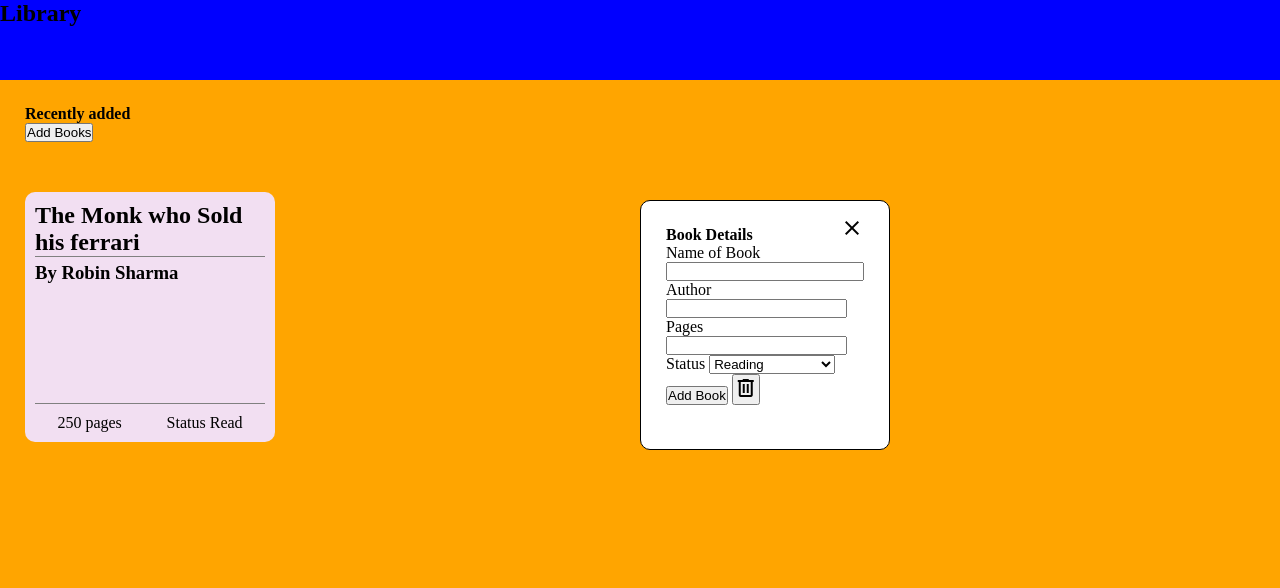
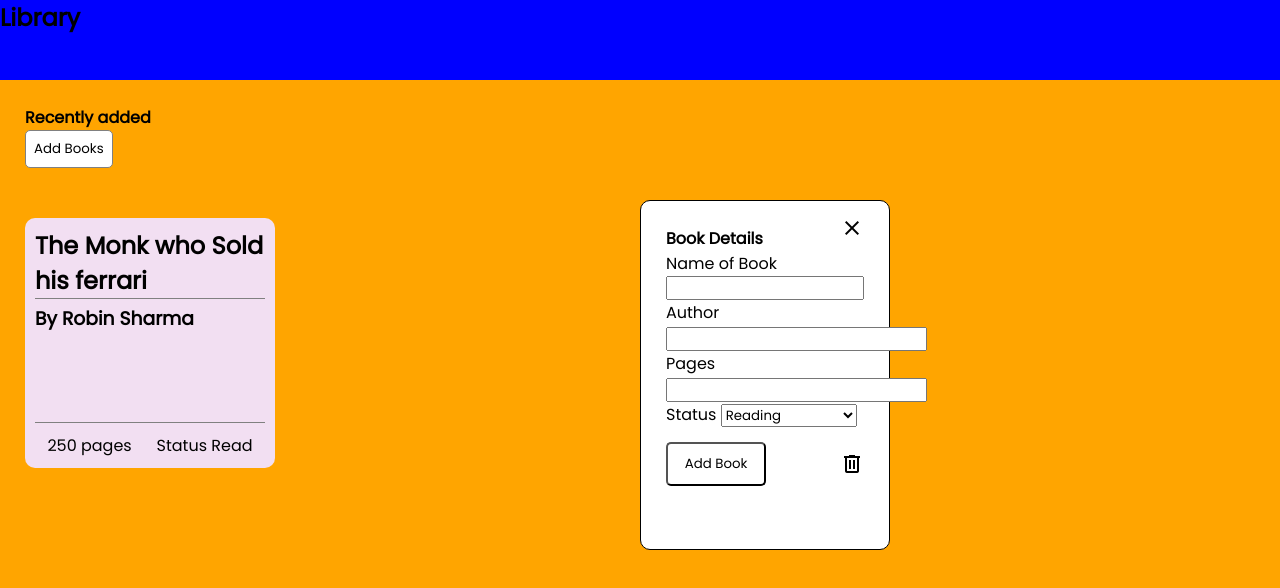
Before and after one commit to varadtote/Library, a plain HTML site: page index.html in a window 1280 px wide. Both pictures are taken after a click on the button "Add Books". Drawn offline with nearby package versions, Linux system fonts and the light colour scheme.

Commit message:
Modal Opening and closing added

```diff
--- a/index.html
+++ b/index.html
@@ -22,7 +22,7 @@
     <main>
       <div class="controls">
         <h4>Recently added</h4>
-        <button id="addBook">Add Books</button>
+        <button id="addBook" onclick="ModalOpen()">Add Books</button>
       </div>
       <div class="books">
         <div class="book">
@@ -38,7 +38,7 @@
       </div>
     </main>
     <div id="mymodal" class="modal">
-      <button id="closebuttons">
+      <button id="closebuttons" onclick="ModalClose()">
         <span class="material-symbols-outlined"> close </span>
       </button>
       <h4>Book Details</h4>
@@ -71,5 +71,6 @@
         </button>
       </form>
     </div>
+    <script src="main.js"></script>
   </body>
 </html>
--- a/main.js
+++ b/main.js
@@ -11,3 +11,15 @@ function BookInfo(BookName, Author, Totalpages, status) {
 
 const Book1 = new BookInfo("The Hobbit", "JRR", 59, "not read")
 console.log(Book1.info())
+
+
+// popup modal open
+
+function ModalOpen() {
+    // console.log("Clicked")
+    document.querySelector(".modal").style.display = 'revert';
+}
+function ModalClose() {
+    // console.log("Clicked")
+    document.querySelector(".modal").style.display = 'none';
+}
--- a/style.css
+++ b/style.css
@@ -1,9 +1,10 @@
-
+@import url('https://fonts.googleapis.com/css2?family=Poppins&display=swap');
 
 * {
     margin: 0;
     padding: 0;
     box-sizing: border-box;
+    font-family: 'Poppins', sans-serif;
 }
 
 nav {
@@ -28,6 +29,14 @@ main {
     grid-template-columns: repeat(auto-fit, minmax(250px, 1fr));
     grid-template-rows: auto;
     gap: 10px;
+}
+
+#addBook {
+    padding: 8px;
+    background-color: #fff;
+    border: 0.1px solid gray;
+    border-radius: 5px;
+    cursor: pointer;
 }
 
 .book {
@@ -59,14 +68,14 @@ main {
 
 
 .modal {
-    height: 250px;
+    height: 350px;
     width: 250px;
     background-color: rgb(255, 255, 255);
     padding: 25px;
     border: 1px solid black;
     border-radius: 10px;
     z-index: 1;
-    /* display: none; */
+    display: none;
     position: fixed;
     left: 50%;
     top: 25%;
@@ -93,3 +102,19 @@ main {
     border: none;
     cursor: pointer;
 }
+
+#Delete {
+    float: right;
+    background-color: #fff;
+    border: none;
+    cursor: pointer;
+    margin-top: 25px;
+}
+
+#submitbook {
+    padding: 10px;
+    width: 100px;
+    border-radius: 5px;
+    margin-top: 15px;
+    background-color: #fff;
+}
```
